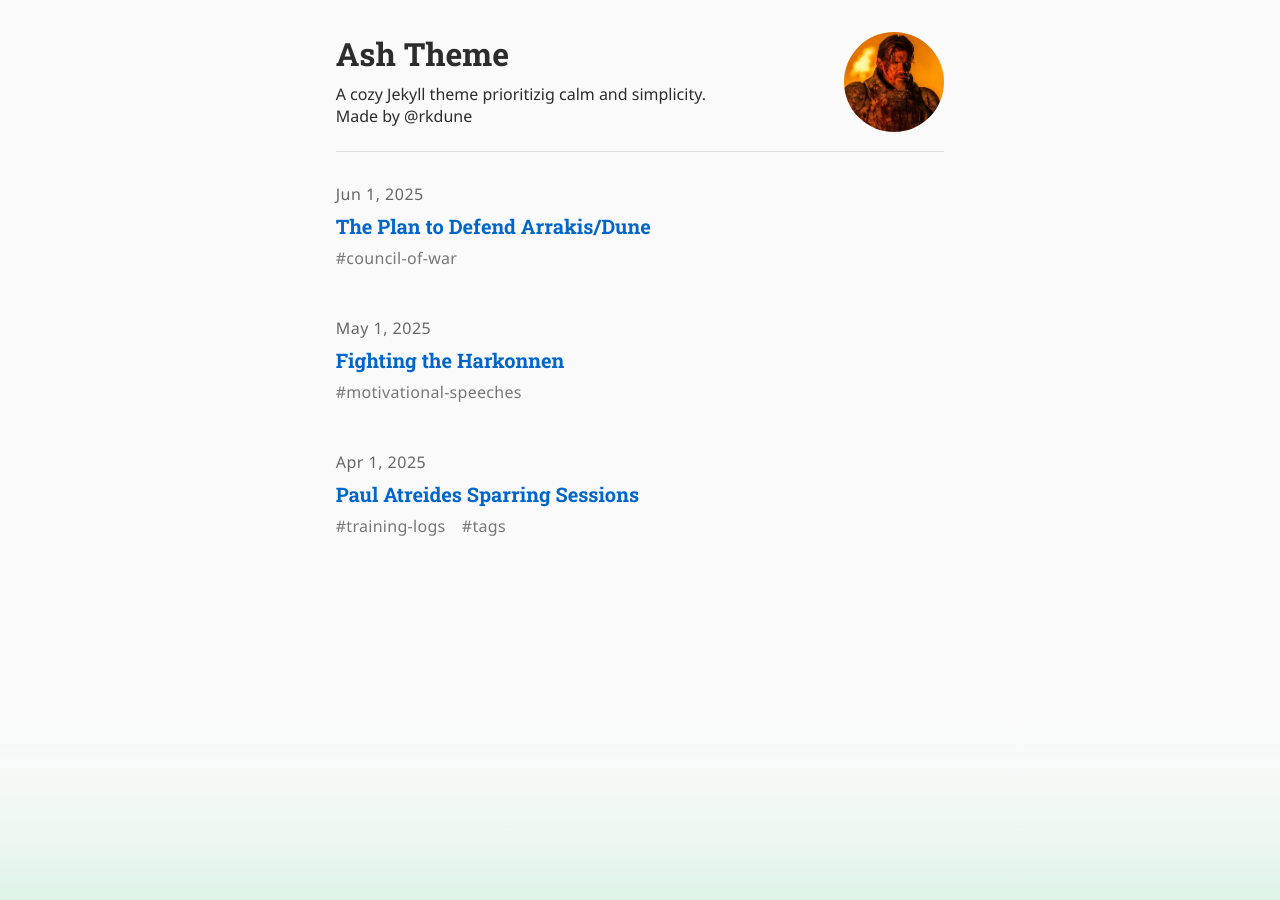
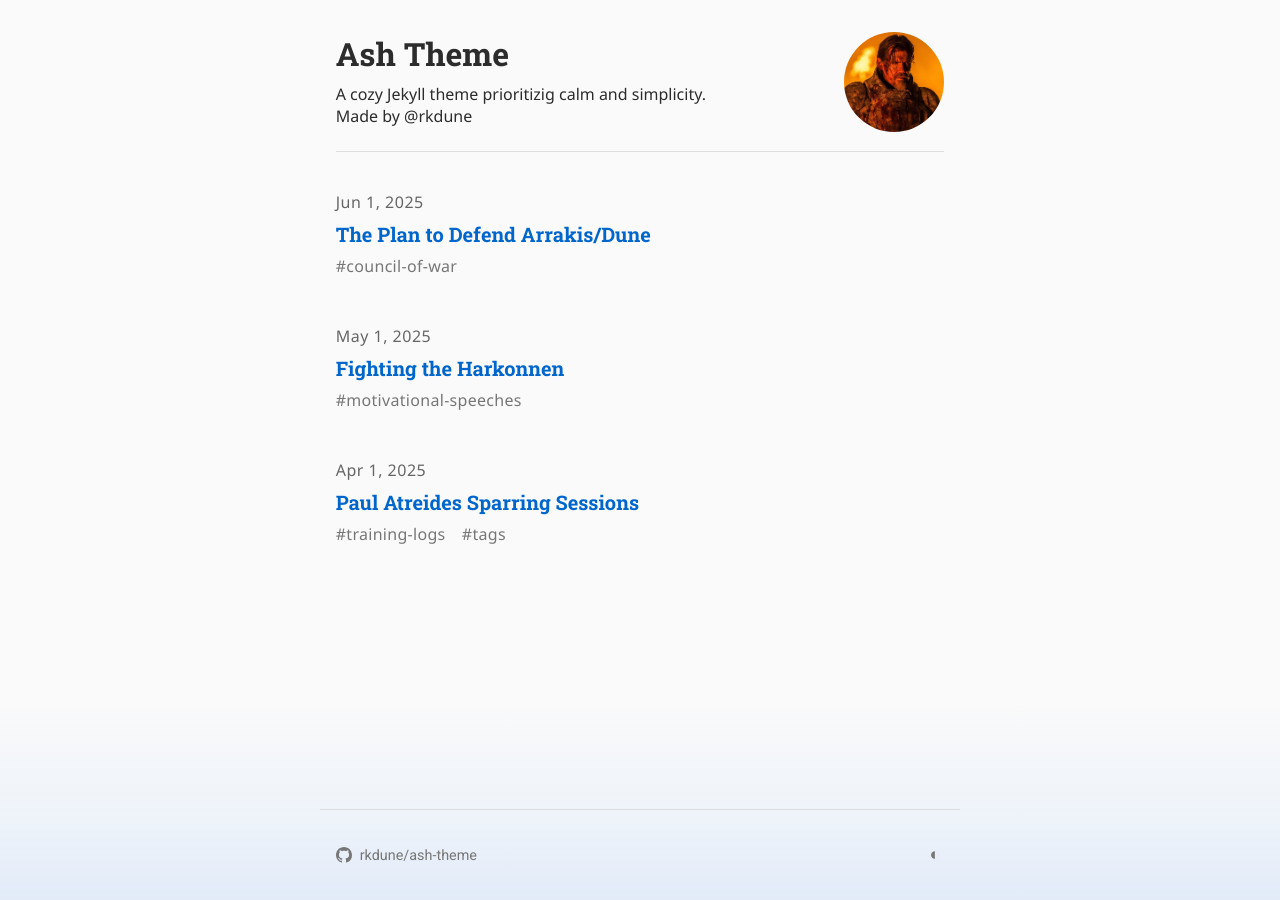
Before and after one commit to rkdune/ash-theme, a Jekyll site: the page built from index.md, in a window 1280 px wide. Built offline with Jekyll 4.4.1, drawn with Linux system fonts in a browser that asks for light colours.

Commit message:
light/dark mode toggle. looks very clean. project might be in a finished state.

```diff
--- a/_config.yml
+++ b/_config.yml
@@ -10,4 +10,7 @@ theme_mode: light
 profile_image: /assets/images/gurney.png
 profile_image_alt: "Author profile picture"
 
+# Social links
+github_username: rkdune/ash-theme
+
 exclude: ["README.md", "LICENSE", "*.gem", "*.gemspec", "Gemfile.lock"]
--- /dev/null
+++ b/_includes/footer.html
@@ -0,0 +1,17 @@
+<footer class="site-footer">
+    <div class="wrapper">
+      <div class="footer-content">
+        {% if site.github_username %}
+          <a href="https://github.com/{{ site.github_username }}" class="github-link">
+            <svg class="github-icon" viewBox="0 0 16 16" width="16" height="16" aria-hidden="true">
+              <path fill="currentColor" d="M8 0C3.58 0 0 3.58 0 8c0 3.54 2.29 6.53 5.47 7.59.4.07.55-.17.55-.38 0-.19-.01-.82-.01-1.49-2.01.37-2.53-.49-2.69-.94-.09-.23-.48-.94-.82-1.13-.28-.15-.68-.52-.01-.53.63-.01 1.08.58 1.23.82.72 1.21 1.87.87 2.33.66.07-.52.28-.87.51-1.07-1.78-.2-3.64-.89-3.64-3.95 0-.87.31-1.59.82-2.15-.08-.2-.36-1.02.08-2.12 0 0 .67-.21 2.2.82.64-.18 1.32-.27 2-.27.68 0 1.36.09 2 .27 1.53-1.04 2.2-.82 2.2-.82.44 1.1.16 1.92.08 2.12.51.56.82 1.27.82 2.15 0 3.07-1.87 3.75-3.65 3.95.29.25.54.73.54 1.48 0 1.07-.01 1.93-.01 2.2 0 .21.15.46.55.38A8.013 8.013 0 0 0 16 8c0-4.42-3.58-8-8-8z"></path>
+            </svg>
+            {{ site.github_username }}
+          </a>
+        {% endif %}
+        <button class="theme-toggle" onclick="toggleTheme()" aria-label="Toggle dark/light mode">
+          <span class="theme-toggle-icon">◐</span>
+        </button>
+      </div>
+    </div>
+  </footer>
--- a/_includes/head.html
+++ b/_includes/head.html
@@ -4,4 +4,30 @@
     <link href="https://fonts.googleapis.com/css2?family=Roboto:wght@400;500&family=Roboto+Slab:wght@400;700&display=swap" rel="stylesheet">
     <meta charset="utf-8">
     <meta name="viewport" content="width=device-width, initial-scale=1">
+    <script>
+      // Initialize theme on page load
+      (function() {
+        const savedTheme = localStorage.getItem('theme');
+        const defaultTheme = '{{ site.theme_mode | default: "dark" }}';
+
+        if (savedTheme) {
+          document.body.className = savedTheme === 'light' ? 'theme-light' : '';
+        } else if (defaultTheme === 'light') {
+          document.body.className = 'theme-light';
+        }
+      })();
+
+      function toggleTheme() {
+        const body = document.body;
+        const isLight = body.classList.contains('theme-light');
+
+        if (isLight) {
+          body.classList.remove('theme-light');
+          localStorage.setItem('theme', 'dark');
+        } else {
+          body.classList.add('theme-light');
+          localStorage.setItem('theme', 'light');
+        }
+      }
+    </script>
   </head>
--- a/_layouts/default.html
+++ b/_layouts/default.html
@@ -1,11 +1,14 @@
 <html>
 {% include head.html %}
   <body{% if site.theme_mode == "light" %} class="theme-light"{% endif %}>
+    <div class="page-container">
       {% include header.html %}
       <main class="page-content">
         <div class="wrapper">
           {{ content }}
         </div>
       </main>
+      {% include footer.html %}
+    </div>
   </body>
 </html>
--- a/_sass/base.scss
+++ b/_sass/base.scss
@@ -27,16 +27,28 @@ body.theme-light {
   --border-color: #dddddd;
   --post-border-color: #e5e5e5;
 
-  /* Light theme glow colors (green) */
-  --glow-color-1: rgba(34, 197, 94, 0.12);
-  --glow-color-2: rgba(74, 222, 128, 0.08);
-  --glow-color-3: rgba(134, 239, 172, 0.04);
+  /* Light theme glow colors (blue) */
+  --glow-color-1: rgba(59, 130, 246, 0.12);
+  --glow-color-2: rgba(96, 165, 250, 0.08);
+  --glow-color-3: rgba(147, 197, 253, 0.04);
+}
+
+html, body {
+  height: 100%;
+  margin: 0;
+  padding: 0;
 }
 
 body {
   background-color: var(--bg-color);
   color: var(--text-color);
   font-family: 'Segoe UI', Arial, sans-serif;
+}
+
+.page-container {
+  display: flex;
+  flex-direction: column;
+  min-height: 100vh;
   margin: auto;
   max-width: 70ch;
 }
@@ -86,6 +98,7 @@ h1, h2, h3, h4, h5, h6 {
 
 .page-content {
   margin-top: 2rem;
+  flex: 1;
 }
 
 hr {
@@ -217,10 +230,64 @@ body::after {
   background: linear-gradient(
     to top,
     var(--glow-color-1) 0%,
-    var(--glow-color-2) 30%,
-    var(--glow-color-3) 60%,
+    var(--glow-color-2) 40%,
+    var(--glow-color-3) 80%,
     transparent 100%
   );
   pointer-events: none;
   z-index: -1;
 }
+
+/* Footer styles */
+.site-footer {
+  margin-top: auto;
+  padding: 2rem 0;
+  border-top: 1px solid var(--border-color);
+}
+
+.footer-content {
+  display: flex;
+  justify-content: space-between;
+  align-items: center;
+}
+
+.github-link {
+  display: inline-flex;
+  align-items: center;
+  gap: 0.5rem;
+  color: var(--subtle-color);
+  text-decoration: none;
+  font-family: 'Roboto', Arial, sans-serif;
+  font-size: 0.9rem;
+  transition: color 0.2s ease;
+
+  &:hover {
+    color: var(--text-color);
+  }
+}
+
+.github-icon {
+  width: 16px;
+  height: 16px;
+  flex-shrink: 0;
+}
+
+/* Theme toggle styles */
+.theme-toggle {
+  background: none;
+  border: none;
+  color: var(--subtle-color);
+  cursor: pointer;
+  font-size: 1.1rem;
+  padding: 0.25rem;
+  transition: color 0.2s ease;
+
+  &:hover {
+    color: var(--text-color);
+  }
+
+  .theme-toggle-icon {
+    display: block;
+    line-height: 1;
+  }
+}
```
Also changed, not shown: _layouts/minimal.html (+8 -5 lines). Lines whose indentation alone changed are shown as unchanged.
